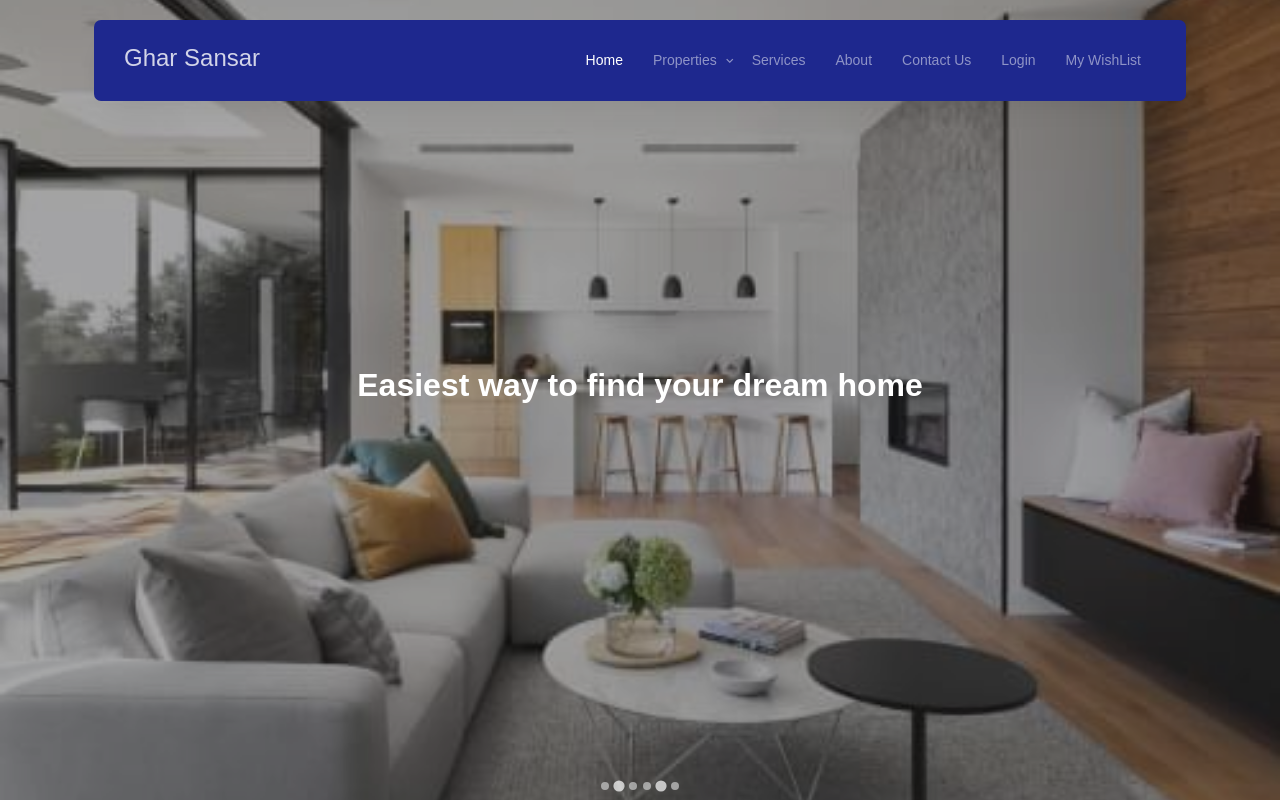
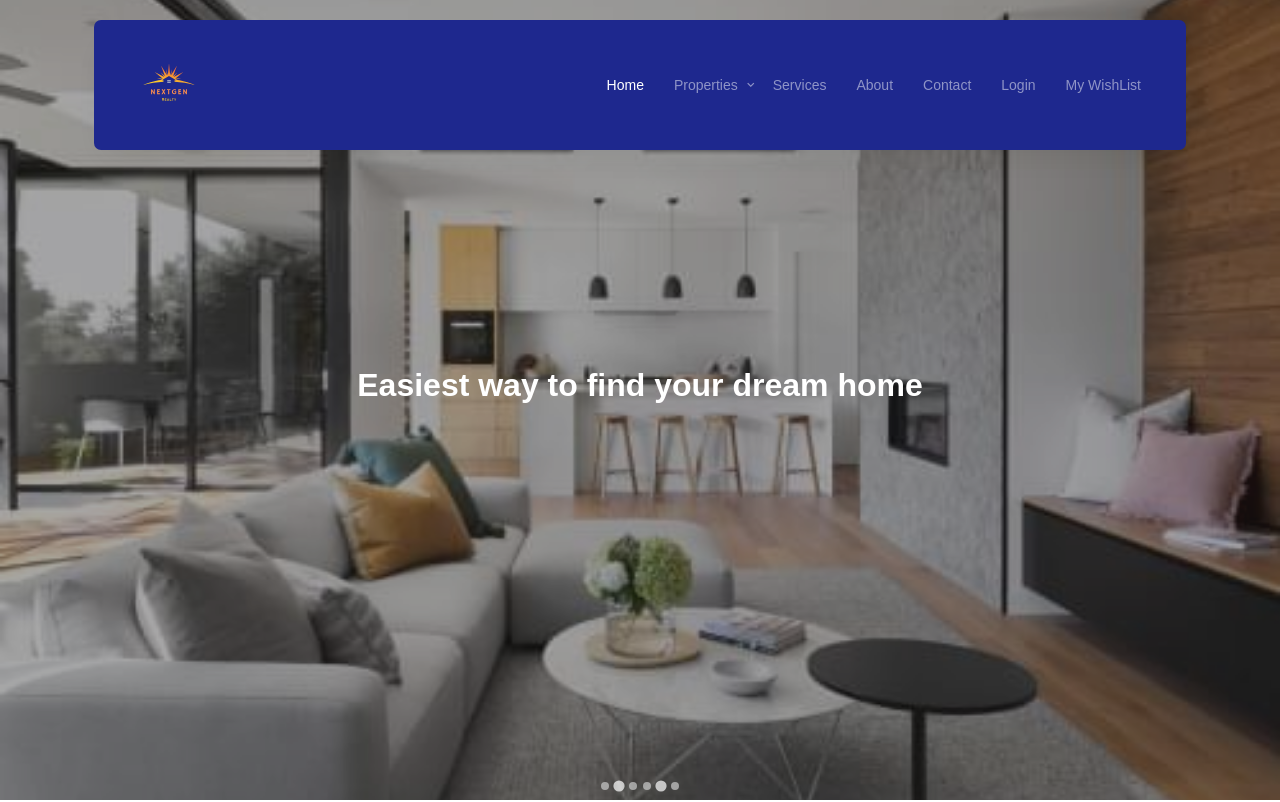
Before and after one commit to sureshas47/NextGenRealty, a React (Vite) app in the folder client/: page /contact in a window 1280 px wide. Shown: the top 802 px of the page. Built offline with nearby package versions, Linux system fonts and the light colour scheme.

Commit message:
minor UI fix

```diff
--- a/client/src/Components/Header.jsx
+++ b/client/src/Components/Header.jsx
@@ -1,4 +1,5 @@
 import React from "react";
+import { Link } from "react-router-dom";
 
 function Header() {
   return (
@@ -15,25 +16,32 @@ function Header() {
       <nav className="site-nav">
         <div className="container">
           <div className="menu-bg-wrap">
-            <div className="site-navigation">
-              <a href="Default.aspx" className="logo m-0 float-start">
-                Ghar Sansar
-              </a>
+            <div className="site-navigation d-flex align-items-center justify-content-between">
+              <Link className="logo m-0 float-start" to="/">
+                <img
+                  className="img-fluid"
+                  width={90}
+                  height={80}
+                  src="../../public/images/logo.svg"
+                  alt="logo"
+                />
+              </Link>
+
               <ul className="js-clone-nav d-none d-lg-inline-block text-start site-menu float-end">
                 <li className="active">
-                  <a href="Default.aspx">Home</a>
+                  <a href="/">Home</a>
                 </li>
                 <li className="has-children">
-                  <a href="Products.aspx">Properties</a>
+                  <a href="#">Properties</a>
                   <ul className="dropdown">
                     <li>
-                      <a href="Products.aspx?categoryID=1">House</a>
+                      <a href="#">House</a>
                     </li>
                     <li>
-                      <a href="Products.aspx?categoryID=2">Apartment</a>
+                      <a href="#">Apartment</a>
                     </li>
                     <li>
-                      <a href="Products.aspx?categoryID=3">Condo</a>
+                      <a href="#">Condo</a>
                     </li>
                     <li>
                       <a href="Products.aspx">View All</a>
@@ -41,19 +49,19 @@ function Header() {
                   </ul>
                 </li>
                 <li>
-                  <a href="Services.aspx">Services</a>
+                  <a href="#">Services</a>
                 </li>
                 <li>
-                  <a href="About.aspx">About</a>
+                  <Link to="/about">About</Link>
                 </li>
                 <li>
-                  <a href="Contact.aspx">Contact Us</a>
+                  <Link to="/contact">Contact</Link>
                 </li>
                 <li>
-                  <a href="Login.aspx">Login</a>
+                  <a href="#">Login</a>
                 </li>
                 <li>
-                  <a href="WishList.aspx">My WishList</a>
+                  <a href="#">My WishList</a>
                 </li>
               </ul>
               <a
```
Also changed, not shown: client/public/images/logo.svg (added).
